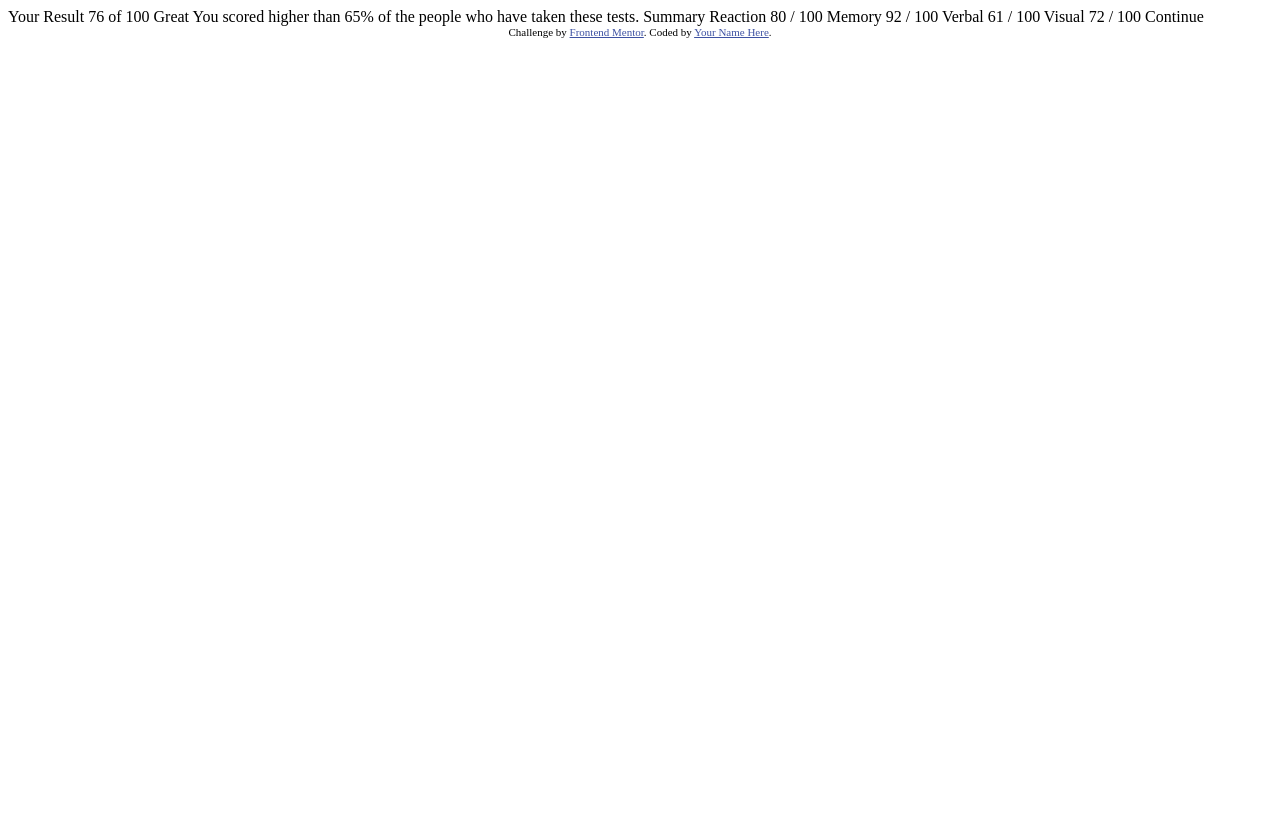
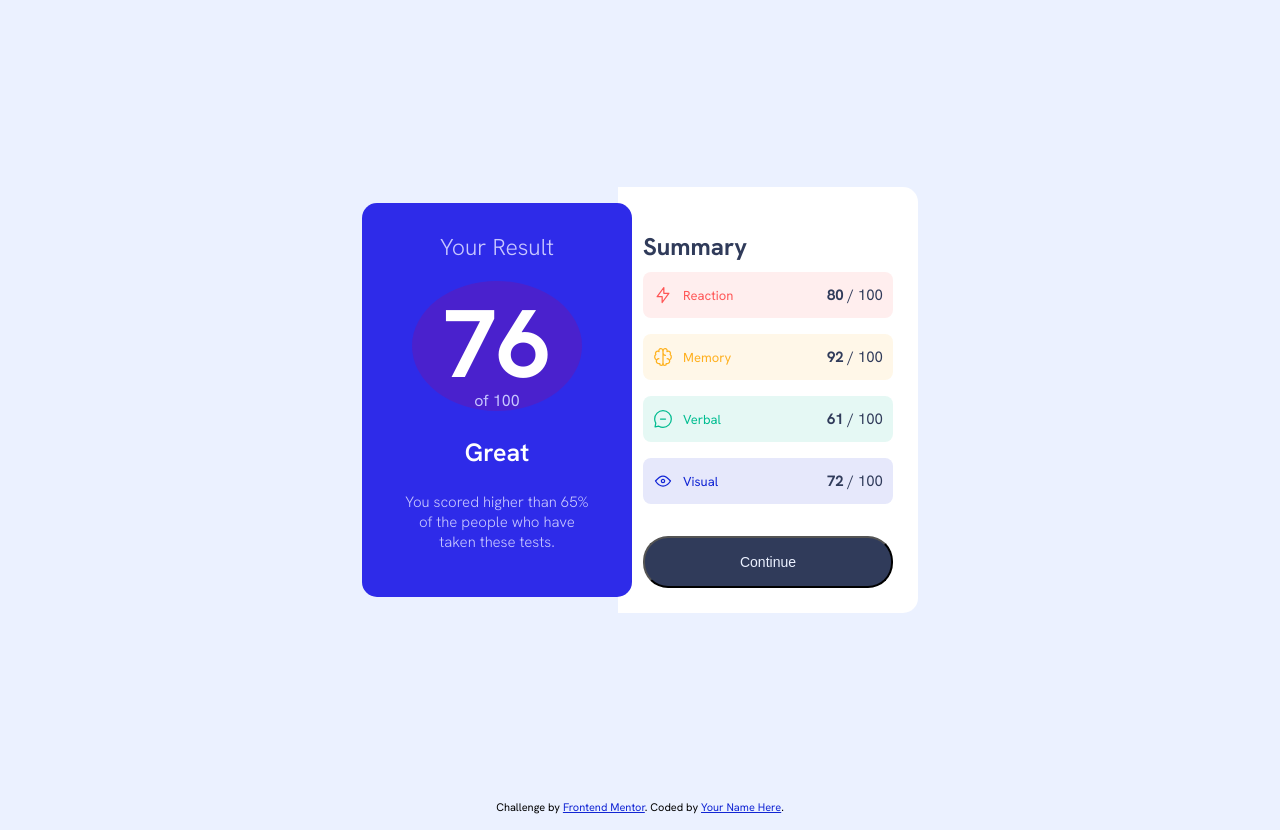
Before and after one commit to Favskid/result-summary, a plain HTML site: page index.html in a window 1280 px wide. Before the commit the page ends 800 px from the top, so only its background shows below. Drawn offline with Linux system fonts and the light colour scheme.

Commit message:
few changes

```diff
--- a/index.html
+++ b/index.html
@@ -4,41 +4,48 @@
   <meta charset="UTF-8">
   <meta name="viewport" content="width=device-width, initial-scale=1.0"> <!-- displays site properly based on user's device -->
 
+  <link rel="stylesheet" href="result.css">
   <link rel="icon" type="image/png" sizes="32x32" href="./assets/images/favicon-32x32.png">
 
   <title>Frontend Mentor | Results summary component</title>
 
-  <!-- Feel free to remove these styles or customise in your own stylesheet 👍 -->
-  <style>
-    .attribution { font-size: 11px; text-align: center; }
-    .attribution a { color: hsl(228, 45%, 44%); }
-  </style>
 </head>
 <body>
+  <main>
+    <section class="first-section">
+    <h1>Your Result</h1>
+    <div class="circle">
+      <h2>76</h2><span>of 100</span>
+    </div>
 
-  Your Result
-  76
-  of 100
+    <div class="remarks">
+      <h3>Great</h3>
+        <p>You scored higher than 65% of the people who have taken these tests.</p>
+      </div>
+  </section>
 
-  Great
-  You scored higher than 65% of the people who have taken these tests.
-
-  Summary
-
-  Reaction
-  80 / 100
-
-  Memory
-  92 / 100
-
-  Verbal
-  61 / 100
-
-  Visual
-  72 / 100
-
-  Continue
-
+    <section class="second-section">
+      <h1 class="summ">Summary</h1>
+      <div class="row reaction-bg">
+          <p class="reaction"><img src="./assets/images/icon-reaction.svg">Reaction</p>
+          <span><strong>80</strong> / 100</span>
+      </div>
+      <div class="row memory-bg">
+          <p class="memory"><img src="./assets/images/icon-memory.svg">Memory</p>
+          <span><strong>92</strong> / 100</span>
+      </div>
+      <div class="row verbal-bg">
+          <p class="verbal"><img src="./assets/images/icon-verbal.svg">Verbal</p>
+          <span><strong>61</strong> / 100</span>
+      </div>
+      <div class="row visual-bg">
+          <p class="visual"><img src="./assets/images/icon-visual.svg">Visual</p>
+          <span><strong>72</strong> / 100</span>
+      </div>
+      <button class="last-btn">Continue</button>
+    </section>
+    </section>
+  </main>
   <div class="attribution">
     Challenge by <a href="https://www.frontendmentor.io?ref=challenge" target="_blank">Frontend Mentor</a>.
     Coded by <a href="#">Your Name Here</a>.
```
